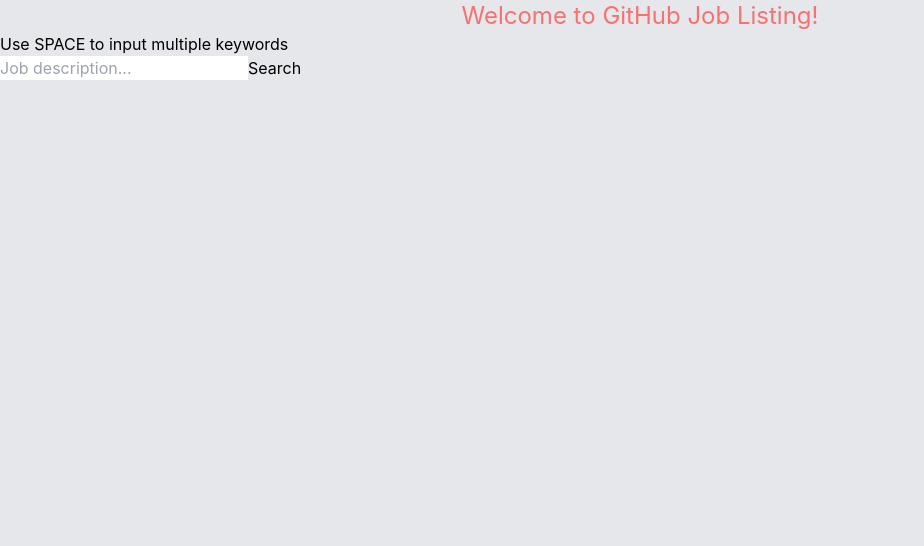
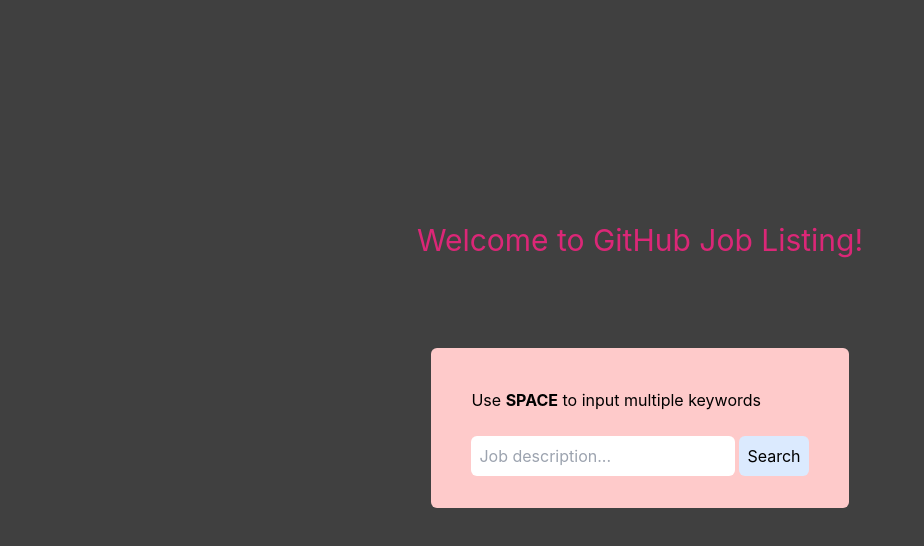
Before and after one commit to Shan-Mi/Git-jobs-ts, a React (Create React App) app: page / in a window 1280 px wide. Shown: the top 546 px of the page, without its empty margins (0-924 px from the left). Built offline with nearby package versions, Linux system fonts and the light colour scheme.

Commit message:
Frontpage/404/nojobfound simple style

```diff
--- a/src/App.tsx
+++ b/src/App.tsx
@@ -5,10 +5,8 @@
 import JobsPage from "./Pages/JobsPage";
 import NoJobFound from "./Pages/NoJobFound";
 import Page404 from "./Pages/Page404";
-// import cx from 'classnames';
 
 function App() {
-
   return (
     <Switch>
       <Route path="/" exact component={FrontPage} />
--- a/src/Components/Header.tsx
+++ b/src/Components/Header.tsx
@@ -2,8 +2,8 @@
 
 const Header = () => {
   return (
-    <div className="bg-gray-200 flex items-center justify-center ">
-      <h1 className="text-red-400 text-2xl">Welcome to GitHub Job Listing!</h1>
+    <div className="flex items-center justify-center h-24">
+      <h1 className="text-pink-600 text-3xl">Welcome to GitHub Job Listing!</h1>
     </div>
   );
 };
--- a/src/Components/SearchingForm.tsx
+++ b/src/Components/SearchingForm.tsx
@@ -6,16 +6,30 @@
 }
 
 const SearchingForm = ({ handleSubmit, descRef }: Props) => (
-  <form onSubmit={handleSubmit}>
-    <label htmlFor="descption">Use SPACE to input multiple keywords</label>
-    <br />
-    <div>
-      <input id="descption" ref={descRef} placeholder="Job description..." />
-      <button id="search" type="submit">
-        Search
-      </button>
-    </div>
-  </form>
+  <div className=" flex items-center justify-center h-2/5 box-border">
+    <form
+      className="bg-red-200 p-10 rounded-md h-3/6 box-border flex flex-col justify-around -mt-10  hover:shadow-md"
+      onSubmit={handleSubmit}>
+      <label className="cursor-pointer" htmlFor="descption">
+        Use <span className=" font-bold">SPACE</span> to input multiple keywords
+      </label>
+      <br />
+      <div className="flex justify-between">
+        <input
+          className="rounded-md mr-1 px-2 focus:ring focus:ring-blue-300"
+          id="descption"
+          ref={descRef}
+          placeholder="Job description..."
+        />
+        <button
+          className="bg-blue-100 p-2 rounded-md hover:bg-blue-200 hover:text-gray-100"
+          id="search"
+          type="submit">
+          Search
+        </button>
+      </div>
+    </form>
+  </div>
 );
 
 export default SearchingForm;
--- a/src/Pages/FrontPage.tsx
+++ b/src/Pages/FrontPage.tsx
@@ -27,7 +27,6 @@
             history.push(`/jobs/${generatedKeywords}`);
             return;
           }
-        }
 
           const newJobs = await fetchData("description", generatedKeywords);
           if (newJobs === NO_JOBS_FOUND) {
@@ -39,13 +38,15 @@
           setIsLoading(false);
           history.push(`/jobs/${generatedKeywords}`);
         }
+      }
+      history.push("/nojobfound");
     } catch (err) {
       console.error(err);
     }
   };
 
   return (
-    <div className="bg-gray-200 h-screen">
+    <div className="bg-black bg-opacity-75 h-screen flex flex-col justify-center">
       <Header />
       {!isLoading && (
         <SearchingForm handleSubmit={handleSubmit} descRef={descRef} />
--- a/src/Pages/JobsPage.tsx
+++ b/src/Pages/JobsPage.tsx
@@ -40,7 +40,7 @@
 
   return (
     <>
-      <div>
+      <div className="bg-gray-200 h-screen">
         <h1>
           {isLoading
             ? "Counting..."
--- a/src/Pages/NoJobFound.tsx
+++ b/src/Pages/NoJobFound.tsx
@@ -1,11 +1,18 @@
-import React from 'react'
+import React from "react";
+import { useHistory } from "react-router-dom";
 
 const NoJobFound = () => {
+  const history = useHistory();
   return (
-    <div>
-      No jobs found!
+    <div className="bg-black bg-opacity-75 h-screen flex flex-col justify-center items-center">
+      <h1 className="text-pink-600 text-3xl text-center">No jobs found!</h1>
+      <button
+        className="bg-blue-100 p-5 mt-5 rounded-md hover:bg-blue-200 hover:text-gray-50"
+        onClick={() => history.push("/")}>
+        Go Back to Frontpage
+      </button>
     </div>
-  )
-}
+  );
+};
 
-export default NoJobFound
+export default NoJobFound;
--- a/src/Pages/Page404.tsx
+++ b/src/Pages/Page404.tsx
@@ -1,11 +1,20 @@
-import React from 'react'
+import React from "react";
+import { useHistory } from "react-router-dom";
 
 const Page404 = () => {
+  const history = useHistory();
   return (
-    <div>
-      Page does not exist!
+    <div className="bg-black bg-opacity-75 h-screen flex flex-col justify-center items-center">
+      <h1 className="text-pink-600 text-3xl text-center">
+        Page does not exist!
+      </h1>
+      <button
+        className="bg-blue-100 p-5 mt-5 rounded-md hover:bg-blue-200 hover:text-gray-50"
+        onClick={() => history.push("/")}>
+        Go Back to Frontpage
+      </button>
     </div>
-  )
-}
+  );
+};
 
-export default Page404
+export default Page404;
--- a/src/index.css
+++ b/src/index.css
@@ -4,9 +4,9 @@
 
 body {
   margin: 0;
-  font-family: -apple-system, BlinkMacSystemFont, "Segoe UI", "Roboto",
-    "Oxygen", "Ubuntu", "Cantarell", "Fira Sans", "Droid Sans",
-    "Helvetica Neue", sans-serif;
+  font-family: -apple-system, BlinkMacSystemFont, "Segoe UI", "Roboto", "Oxygen",
+    "Ubuntu", "Cantarell", "Fira Sans", "Droid Sans", "Helvetica Neue",
+    sans-serif;
   -webkit-font-smoothing: antialiased;
   -moz-osx-font-smoothing: grayscale;
 }
```
Lines whose indentation alone changed are shown as unchanged.
